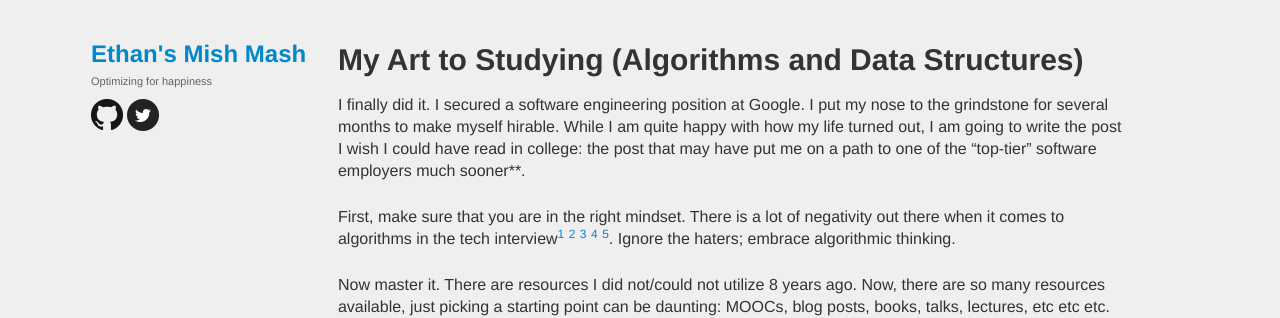
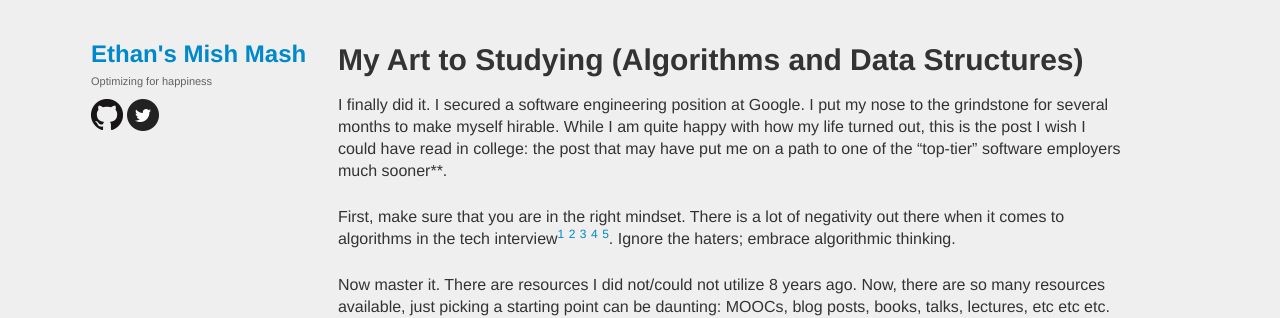
Before and after one commit to etruong42/etruong42.github.com, a Jekyll site: the page built from _posts/2018-07-13-My-Art-to-Studying-Algorithms.md, in a window 1280 px wide. Shown: the top 318 px of the page. Built offline with Jekyll 4.4.1, drawn with Linux system fonts in a browser that asks for light colours; Markdown is read by kramdown in place of the engine named in the settings; comment, search, counter and statistics services are not loaded.

Commit message:
Studying algorithms edits

```diff
--- a/_posts/2018-07-13-My-Art-to-Studying-Algorithms.md
+++ b/_posts/2018-07-13-My-Art-to-Studying-Algorithms.md
@@ -4,7 +4,7 @@ title: My Art to Studying (Algorithms and Data Structures)
 description: I never really "got" algorithms until I figured out an effective approach to learning it.
 ---
 
-I finally did it. I secured a software engineering position at Google. I put my nose to the grindstone for several months to make myself hirable. While I am quite happy with how my life turned out, I am going to write the post I wish I could have read in college: the post that may have put me on a path to one of the "top-tier" software employers much sooner\*\*.
+I finally did it. I secured a software engineering position at Google. I put my nose to the grindstone for several months to make myself hirable. While I am quite happy with how my life turned out, this is the post I wish I could have read in college: the post that may have put me on a path to one of the "top-tier" software employers much sooner\*\*.
 
 First, make sure that you are in the right mindset. There is a lot of negativity out there when it comes to algorithms in the tech interview[^1] [^2] [^3] [^4] [^5]. Ignore the haters; embrace algorithmic thinking.
 
```
